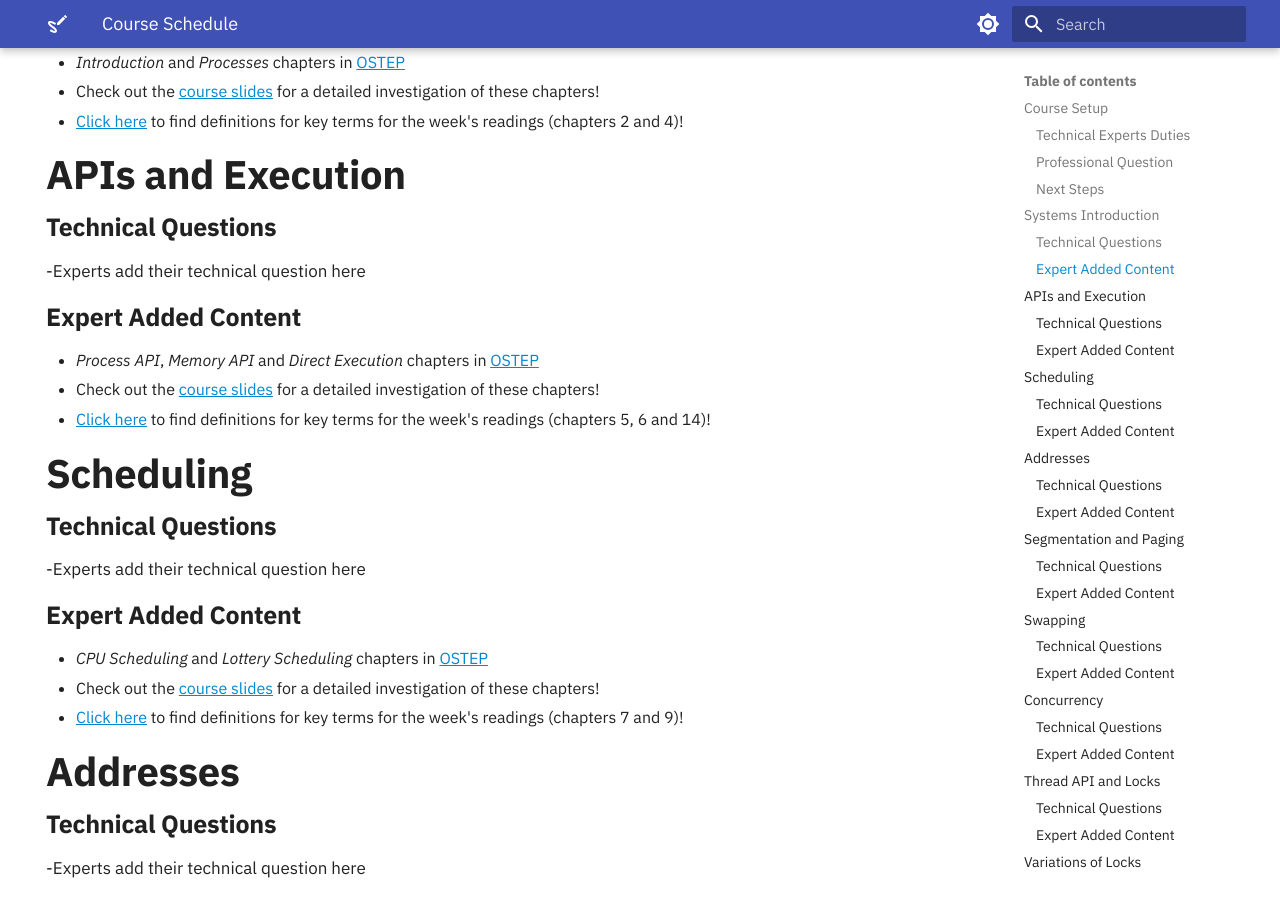
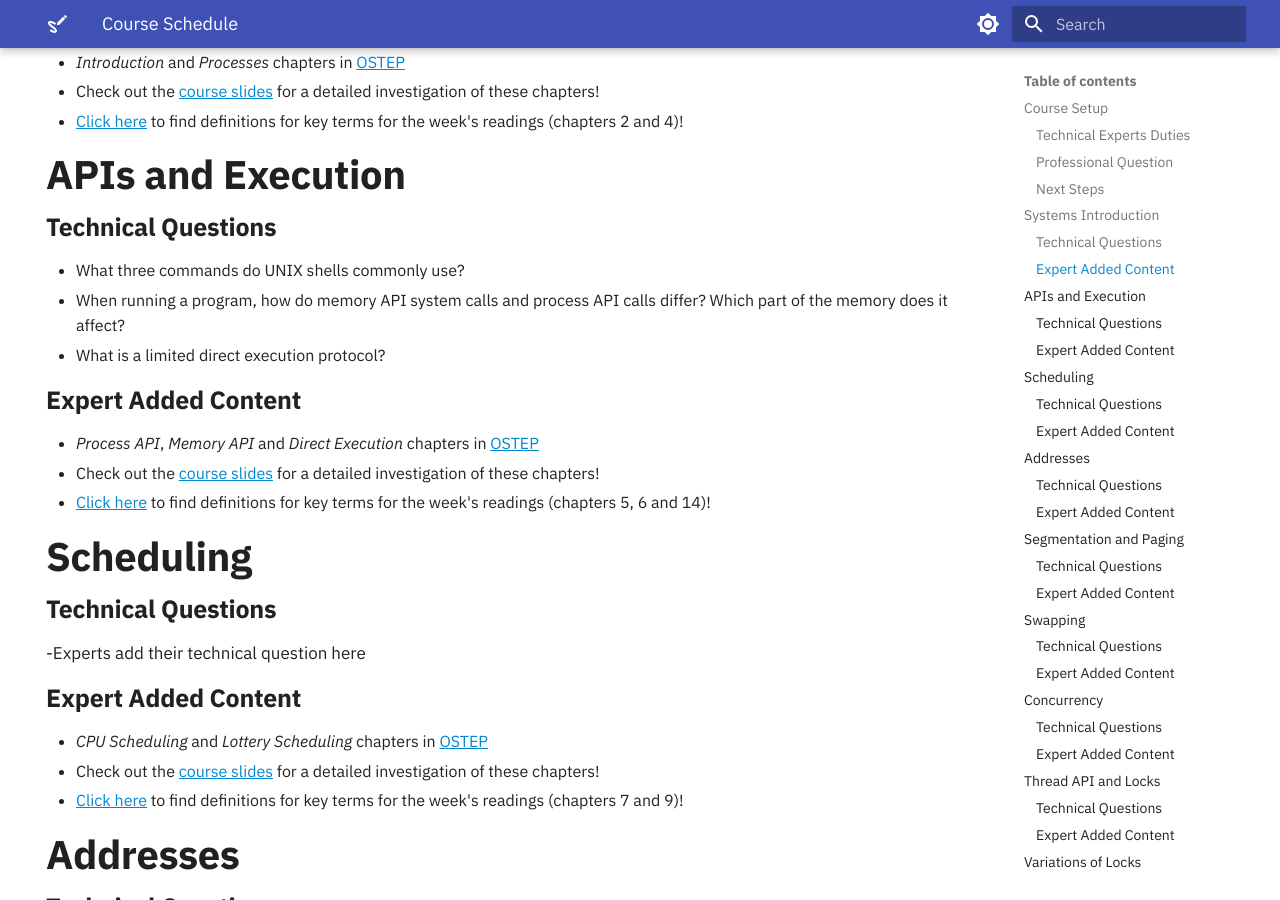
Before and after one commit to OS-Sketch/www.os-sketch.com, an MkDocs documentation site: the page built from docs/operating-systems/schedule.md, in a window 1280 px wide and 900 px high, scrolled down 883 px. Built offline with MkDocs 1.6.1 and Material for MkDocs 9.7.7, drawn with Linux system fonts in a browser that asks for light colours.

Commit message:
added our technical questions

```diff
--- a/docs/operating-systems/schedule.md
+++ b/docs/operating-systems/schedule.md
@@ -53,7 +53,9 @@ hide:
 
 ### Technical Questions
 
--Experts add their technical question here
+- What three commands do UNIX shells commonly use?
+- When running a program, how do memory API system calls and process API calls differ? Which part of the memory does it affect?
+- What is a limited direct execution protocol?
 
 ### Expert Added Content
 
```
